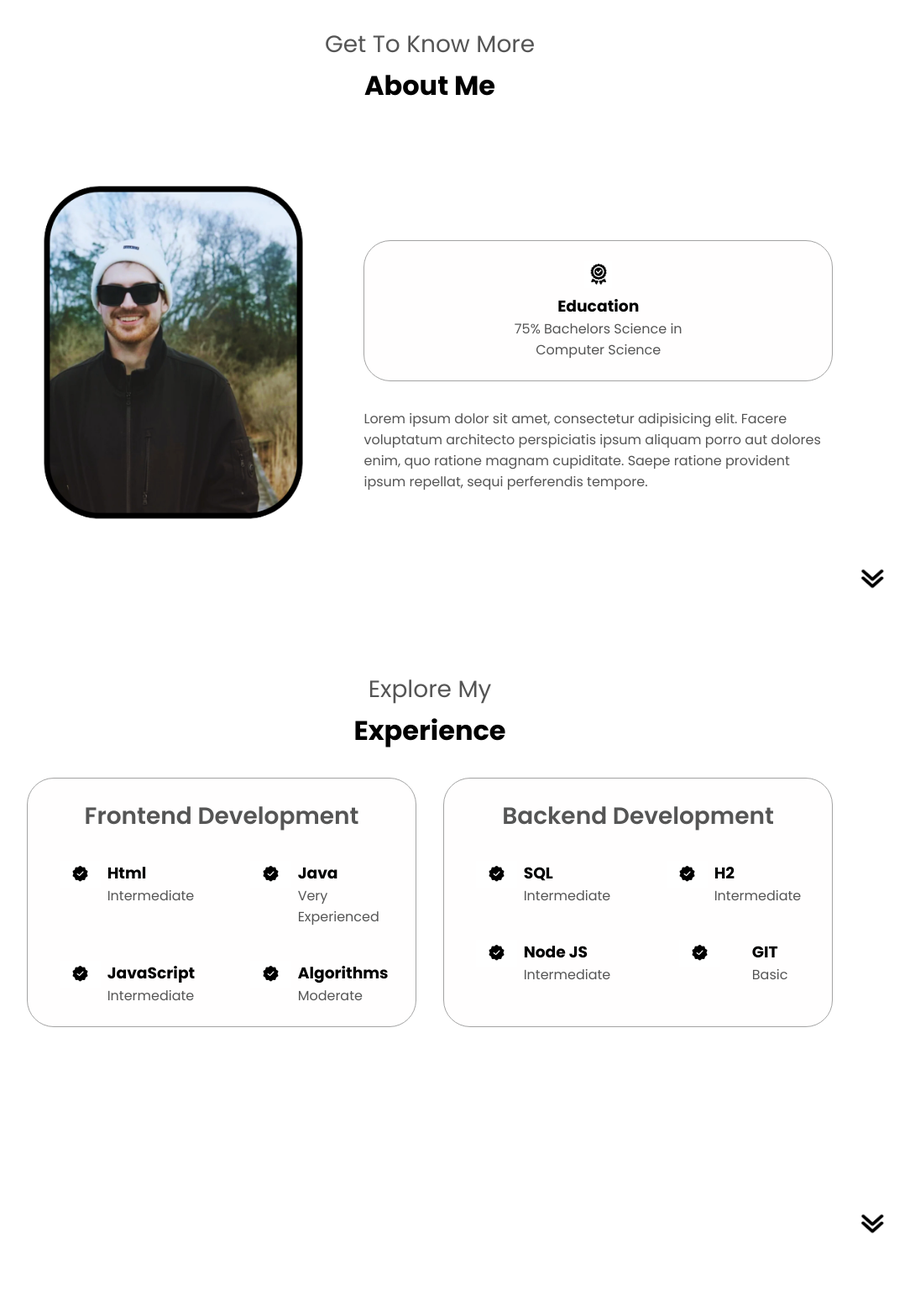
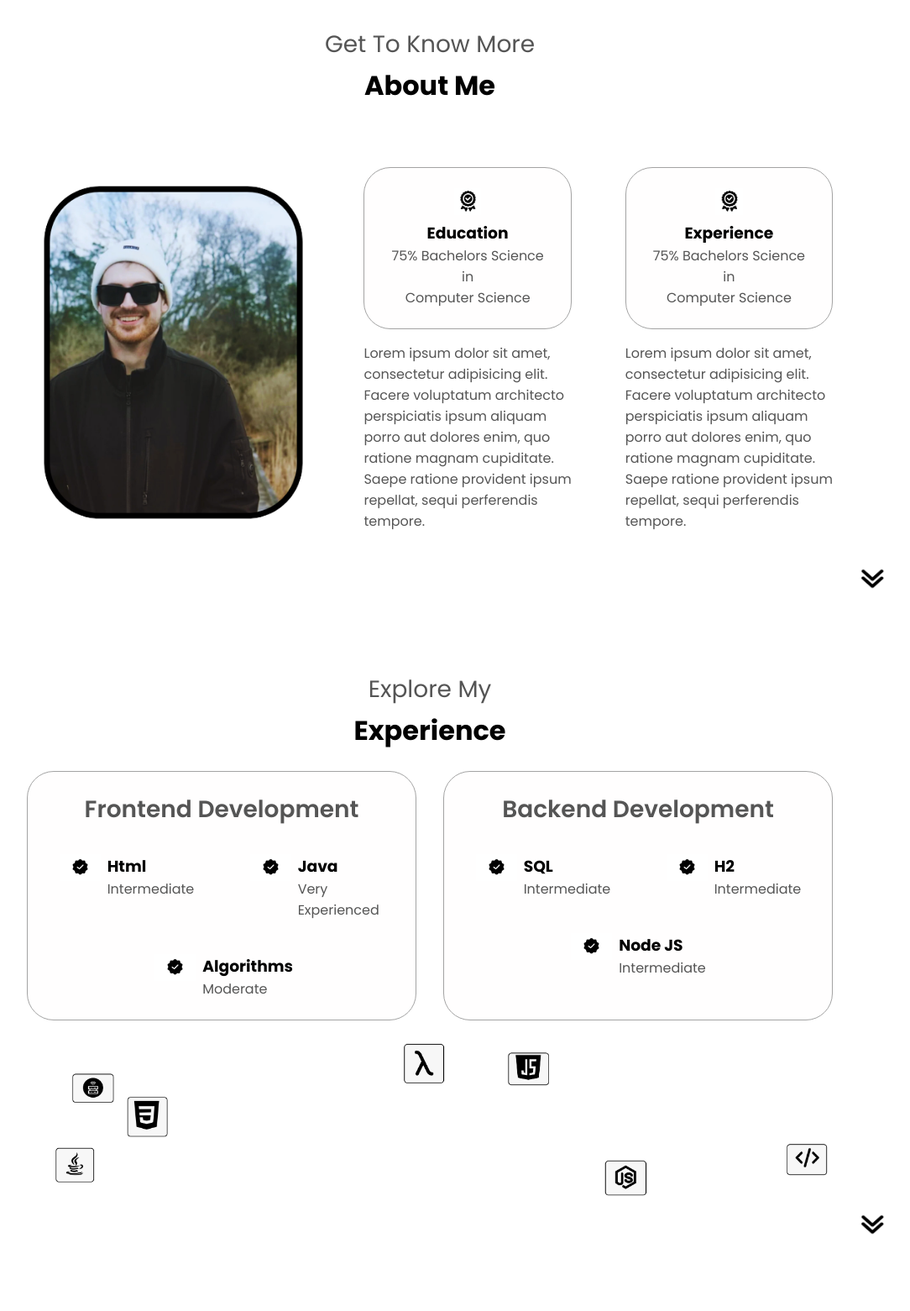
Before and after one commit to Jalv13/jalv13.github.io, a plain HTML site: page index.html in a window 1280 px wide. Shown: the part 900-2461 px from the top of the page at 84% size, without its empty margins (128-1212 px from the left). Drawn offline with Linux system fonts and the light colour scheme.

Commit message:
cleaned up a bit and animated
probably should have written a less specific title and just made a more specific bottom end

```diff
--- a/index.html
+++ b/index.html
@@ -9,7 +9,22 @@
 </head>
 <body>
     <nav id="desktop-nav">
-        <div class="logo">Joshua Alvarez</div>
+        <div class="logo">
+            <span style="--i:1">J</span>
+            <span style="--i:2">o</span>
+            <span style="--i:3">s</span>
+            <span style="--i:4">h</span>
+            <span style="--i:5">u</span>
+            <span style="--i:6">a</span>
+            <span style="--i:7">&nbsp;</span>
+            <span style="--i:8">A</span>
+            <span style="--i:9">l</span>
+            <span style="--i:10">v</span>
+            <span style="--i:11">a</span>
+            <span style="--i:12">r</span>
+            <span style="--i:13">e</span>
+            <span style="--i:14">z</span>
+        </div>
         <div>
             <ul class="nav-links">
                 <li><a href="#about">About</a></li>
@@ -61,7 +76,8 @@
             class="icon-git"
              onclick="location.href='https://github.com/'"/>
         </div>
-    </div>    <img src="./Assests/Pictures/Arrow.png"
+    </div>
+    <img src="./Assests/Pictures/Arrow.png"
     alt="Go Down"
     class="icon arrow1 bounce_4ever" onclick="location.href='#about'">
     </section>
@@ -83,6 +99,23 @@
                         class="icon"
                         />
                     <h3>Education</h3>
+                    <p>75% Bachelors Science in<br /> Computer Science</p>
+                    </div>
+            </div>
+            <div class="text-container">
+                <p>Lorem ipsum dolor sit amet, consectetur adipisicing elit. Facere voluptatum architecto perspiciatis ipsum aliquam porro aut dolores enim, quo ratione magnam cupiditate. Saepe ratione provident ipsum repellat, sequi perferendis tempore.</p>
+            </div>
+        </div>
+        <div class="about-details-container">
+            <div class="about-containers">
+                    <div class="details-container">
+                        <img
+                        src="./Assests/Pictures/Experienced.png"
+                        alt="
+                        Education Icon"
+                        class="icon"
+                        />
+                    <h3>Experience</h3>
                     <p>75% Bachelors Science in<br /> Computer Science</p>
                     </div>
             </div>
@@ -122,17 +155,6 @@
                                 <p>Very Experienced</p>
                             </div>
                         </article>
-
-                        <article>
-                            <img src="./Assests/Pictures/article.png"
-                            alt="Verified_IMG"
-                            class="icon">
-                            <div>
-                                <h3>JavaScript</h3>
-                                <p>Intermediate</p>
-                            </div>
-                        </article>
-
                         <article>
                             <img src="./Assests/Pictures/article.png"
                             alt="Verified_IMG"
@@ -175,21 +197,21 @@
                                 <p>Intermediate</p>
                             </div>
                         </article>
-                        <article>
-                            <img src="./Assests/Pictures/article.png"
-                            alt="Verified_IMG"
-                            class="icon">
-                            <div>
-                                <h3>GIT</h3>
-                                <p>Basic</p>
-                            </div>
-                        </article>
                 </div>
             </div>
         </div>
         <img src="./Assests/Pictures/Arrow.png"
        alt="Go Down"
-       class="icon arrow bounce_sometimes" onclick="location.href='#experience'">
+       class="icon arrow bounce_sometimes" onclick="location.href='#projects'">
+       <div class="wave-images-container" data-mouse-x="0" data-mouse-y="0">
+        <img src="./Assests/Pictures/java.png" alt="Java Logo" class="wave-image" style="--i:1">
+        <img src="./Assests/Pictures/html.png" alt="SQL Logo" class="wave-image" style="--i:2">
+        <img src="./Assests/Pictures/database.png" alt="HTML Logo" class="wave-image" style="--i:3">
+        <img src="./Assests/Pictures/java_script.png" alt="java_script Logo" class="wave-image" style="--i:4">
+        <img src="./Assests/Pictures/css.png" alt="CSS Logo" class="wave-image" style="--i:5">
+        <img src="./Assests/Pictures/node.png" alt="Node.js Logo" class="wave-image" style="--i:6">
+        <img src="./Assests/Pictures/lamda.png" alt="Lambda Logo" class="wave-image" style="--i:7">
+       </div>
     </section>
 
     <section id="projects">
@@ -220,7 +242,7 @@
     </div>
     <img src="./Assests/Pictures/Arrow.png"
        alt="Go Down"
-       class="icon arrow bounce_sometimes" onclick="location.href='#experience'"/>
+       class="icon arrow bounce_sometimes" onclick="location.href='#contact'"/>
     </section>
 
     <section id="contact">
@@ -241,10 +263,8 @@
                 class="icon contact-icon"/>
                 <p><a href="mailto:examplemail@gmail.com">Example.mail.com</a></p>
             </div>
-
         </div>
-
-    </section>
+        </section>
     <footer>
         <nav>
             <div class="nav-links-container">
@@ -256,8 +276,8 @@
                 </ul>
             </div>
         </nav>
-       <p> Copyright &#169;2024 Joshua Alvarez All Rights Reserved</p>
+       <p> Copyright&#169; 2024 Joshua Alvarez All Rights Reserved</p>
     </footer>
-    <script src="script.js"></script>
+    <script src="js\script.js"></script>
 </body>
 </html>
--- /dev/null
+++ b/js/script.js
@@ -0,0 +1,98 @@
+function toggleMenu() {
+    const menu = document.querySelector(".menu-links");
+    const icon = document.querySelector(".hamburger-icon");
+    menu.classList.toggle("open");
+    icon.classList.toggle("open");
+}
+document.addEventListener('DOMContentLoaded', () => {
+    const container = document.querySelector('.wave-images-container');
+    const images = container.querySelectorAll('.wave-image');
+    const containerRect = container.getBoundingClientRect();
+
+    let isMouseOver = false;
+
+    // Track mouse position and hover state
+    container.addEventListener('mousemove', (e) => {
+        container.dataset.mouseX = e.clientX - containerRect.left;
+        container.dataset.mouseY = e.clientY - containerRect.top;
+    });
+    container.addEventListener('mouseenter', () => isMouseOver = true);
+    container.addEventListener('mouseleave', () => isMouseOver = false);
+
+    // Initialize image positions and velocities
+    images.forEach(img => {
+        img.dataset.x = Math.random() * (containerRect.width - img.width);
+        img.dataset.y = Math.random() * (containerRect.height - img.height);
+        img.dataset.vx = (Math.random() - 0.5) * 2;
+        img.dataset.vy = (Math.random() - 0.5) * 2;
+    });
+
+    function moveImages() {
+        const mouseX = parseFloat(container.dataset.mouseX) || containerRect.width / 2;
+        const mouseY = parseFloat(container.dataset.mouseY) || containerRect.height / 2;
+
+        images.forEach(img => {
+            let x = parseFloat(img.dataset.x);
+            let y = parseFloat(img.dataset.y);
+            let vx = parseFloat(img.dataset.vx);
+            let vy = parseFloat(img.dataset.vy);
+
+            if (isMouseOver) {
+                // Calculate direction to mouse
+                const dx = mouseX - x;
+                const dy = mouseY - y;
+                const distance = Math.sqrt(dx * dx + dy * dy);
+
+                // Move towards mouse, but maintain some distance
+                const targetDistance = 100; // Distance to maintain from mouse
+                const force = (distance - targetDistance) / 10000;
+                vx += dx * force;
+                vy += dy * force;
+            } else {
+                // Add small random acceleration when mouse is not over
+                vx += (Math.random() - 0.5) * .01;
+                vy += (Math.random() - 0.5) * .01;
+            }
+
+            // Apply velocity
+            x += vx;
+            y += vy;
+
+            // Bounce off container walls
+            if (x <= 0 || x >= containerRect.width - img.width) {
+                vx *= -1;
+                x = Math.max(0, Math.min(containerRect.width - img.width, x));
+            }
+            if (y <= 0 || y >= containerRect.height - img.height) {
+                vy *= -1;
+                y = Math.max(0, Math.min(containerRect.height - img.height, y));
+            }
+
+            // Apply drag
+            const drag = isMouseOver ? 0.95 : 0.99;
+            vx *= drag;
+            vy *= drag;
+
+            // Ensure minimum velocity
+            const minVelocity = 0.5;
+            const currentVelocity = Math.sqrt(vx * vx + vy * vy);
+            if (currentVelocity < minVelocity) {
+                const scale = minVelocity / currentVelocity;
+                vx *= scale;
+                vy *= scale;
+            }
+
+            // Update position and velocity
+            img.dataset.x = x;
+            img.dataset.y = y;
+            img.dataset.vx = vx;
+            img.dataset.vy = vy;
+
+            img.style.transform = `translate(${x}px, ${y}px)`;
+        });
+
+        requestAnimationFrame(moveImages);
+    }
+
+    moveImages();
+});
--- a/mediaqueries.css
+++ b/mediaqueries.css
@@ -84,6 +84,7 @@ footer nav{
     font-size: 1.5rem;
 }
 .nav-links{
+    padding-top: 1rem;
     flex-direction: column;
     gap: .5rem;
     text-align: center;
--- a/script.js
+++ /dev/null
@@ -1,6 +0,0 @@
-function toggleMenu(){
-    const menu = document.querySelector(".menu-links")
-    const icon = document.querySelector(".hamburger-icon")
-    menu.classList.toggle("open")
-    icon.classList.toggle("open")
-}
--- a/style.css
+++ b/style.css
@@ -54,12 +54,16 @@ body{
         text-underline-offset: .5rem;
         text-decoration-color: dimgrey;
     }
-    .logo{
-    font-size: 2rem;
-    }
-    .logo:hover{
-        cursor: default;
-    }
+    .logo {
+        display: inline-block;
+        font-size: 2rem;
+      }
+
+      .logo span {
+        display: inline-block;
+        animation: wave 1.5s 1;
+        animation-delay: calc(var(--i) * 0.1s);
+      }
 
     /*HAMBURGER-MENU*/
     #hamburger-nav{
@@ -260,12 +264,15 @@ body{
 }
 .about-containers{
     gap: 2rem;
-    margin-bottom: 2rem;
-    margin-top: 2rem;
+    margin-bottom: 1rem;
+    margin-top: 1.5rem;
 }
 .about-details-container{
     justify-content: center;
     flex-direction: column;
+}
+.text-container{
+    padding-bottom: 2rem;
 }
 .about-containers,
 .about-details-container{
@@ -445,3 +452,36 @@ footer p{
   .bounce_sometimes {
     animation: bounce_sometimes 32s infinite; /* 32 seconds duration, infinite loop */
   }
+
+  @keyframes wave {
+    0%, 60%, 100% {
+      transform: translateY(0);
+    }
+    20% {
+      transform: translateY(-15px);
+    }
+  }
+
+  @keyframes wave {
+    0%, 70%, 100% {
+      transform: translateY(0); /* Start and end at the original position */
+    }
+    20% {
+      transform: translateY(-15px); /* Move up */
+    }
+  }
+
+  .wave-images-container {
+    position: relative;
+    width: 100%;
+    height: 300px; /* Adjust height as needed */
+    border: 1px solid #ffffff; /* Optional border for visibility */
+    overflow: hidden; /* Ensure images stay within the container */
+  }
+
+  .wave-image {
+    position: absolute;
+    width: 50px; /* Set the width of the images */
+    height: 50px; /* Set the height of the images */
+    object-fit: contain; /* Ensure the aspect ratio is maintained */
+  }
```
Also changed, not shown: Assests/Pictures/Up_Arrow.png (added), Assests/Pictures/css.png (added), Assests/Pictures/database.png (added), Assests/Pictures/html.png (added), Assests/Pictures/java.png (added), Assests/Pictures/java_script.png (added), Assests/Pictures/lamda.png (added), Assests/Pictures/node.png (added).
